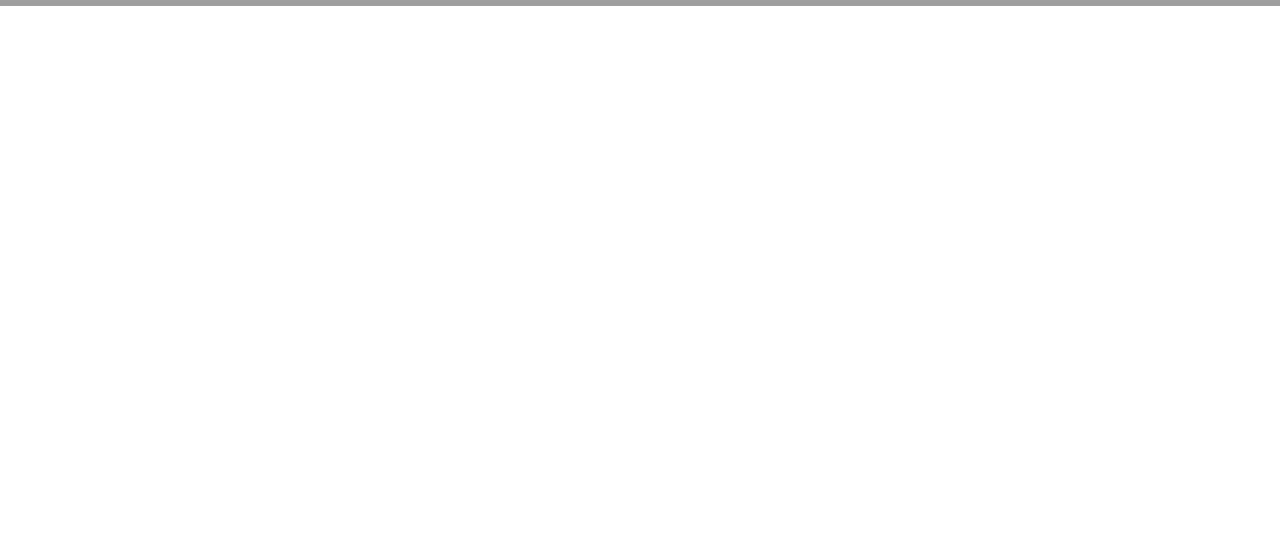
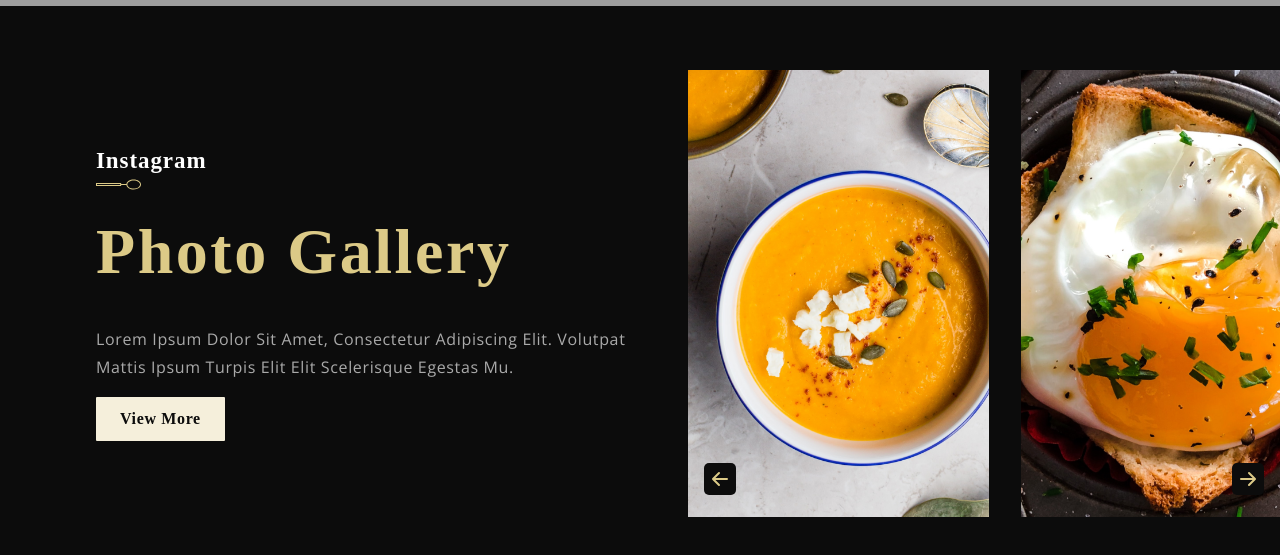
Before and after one commit to a-rayhan/gerich-restaurent, a React (Create React App) app: page / in a window 1280 px wide. Shown: the part 5633-6188 px from the top of the page. Before the commit the page ends 5639 px from the top, so only its background shows below. Built offline with nearby package versions, Linux system fonts and the light colour scheme; grey boxes are pictures that could not be loaded; a web font is replaced by a local one.

Commit message:
Gallery section added

```diff
--- a/src/App.js
+++ b/src/App.js
@@ -13,7 +13,7 @@
     <Chef />
     <Intro />
     <Laurels />
-    {/* <Gallery /> */}
+    <Gallery />
     {/* <FindUs /> */}
     {/* <Footer /> */}
   </div>
--- a/src/container/Gallery/Gallery.css
+++ b/src/container/Gallery/Gallery.css
@@ -0,0 +1,145 @@
+.app__gallery {
+    flex-direction: row;
+
+    background: var(--color-black);
+    padding: 4rem 0 4rem 6rem;
+}
+
+.app__gallery-content {
+    flex: 1;
+    display: flex;
+    justify-content: center;
+    align-items: flex-start;
+    flex-direction: column;
+
+    min-width: 500px;
+    padding-right: 2rem;
+}
+
+.app__gallery-content button {
+    margin-top: 1rem;
+}
+
+.app__gallery-images {
+    flex: 1;
+    display: flex;
+    flex-direction: row;
+    max-width: 50%;
+    position: relative;
+}
+
+.app__gallery-images_container {
+    display: flex;
+    flex-direction: row;
+    width: max-content;
+    overflow-x: scroll;
+    -ms-overflow-style: none;
+    scrollbar-width: none;
+}
+
+.app__gallery-images_container::-webkit-scrollbar {
+    display: none;
+}
+
+.app__gallery-images_card {
+    position: relative;
+    min-width: 301px;
+    height: 447px;
+    margin-right: 2rem;
+}
+
+.gallery__image-icon {
+    position: absolute;
+    color: #fff;
+    font-size: 2rem;
+    opacity: 0;
+    transition: .5s ease;
+    cursor: pointer;
+}
+
+.app__gallery-images_card img {
+    width: 100%;
+    height: 100%;
+    object-fit: cover;
+    opacity: 1;
+    transition: .5s ease;
+}
+
+.app__gallery-images_card:hover img {
+    opacity: .35;
+}
+
+.app__gallery-images_card:hover .gallery__image-icon {
+    opacity: 1;
+}
+
+.app__gallery-images_arrows {
+    width: 100%;
+    display: flex;
+    justify-content: space-between;
+    align-items: center;
+
+    padding: 0 1rem;
+    position: absolute;
+    bottom: 5%;
+}
+
+.gallery__arrow-icon {
+    color: var(--color-golden);
+    font-size: 2rem;
+    cursor: pointer;
+    background: var(--color-black);
+    border-radius: 5px;
+}
+
+.gallery__arrow-icon:hover {
+    color: var(--color-white);
+}
+
+@media screen and (min-width: 2000px) {
+    .app__gallery-content button {
+        margin-top: 2rem;
+    }
+
+    .app__gallery-content {
+        min-width: 1000px;
+        padding-right: 4rem;
+    }
+
+    .app__gallery-images_card {
+        min-width: 400px;
+        height: 547px;
+    }
+}
+
+@media screen and (max-width: 1150px) {
+    .app__gallery {
+        flex-direction: column;
+    }
+
+    .app__gallery-images {
+        max-width: 100%;
+        margin: 5rem 0;
+    }
+}
+
+@media screen and (max-width: 850px) {
+    .app__gallery {
+        padding: 4rem 0 4rem 4rem;
+    }
+}
+
+@media screen and (max-width: 650px) {
+    .app__gallery {
+        padding: 4rem 0 4rem 2rem;
+    }
+
+    .app__gallery-content {
+        min-width: 100%;
+    }
+
+    .app__gallery-images_card {
+        min-width: 240px;
+        height: 320px;
+    }
+}
--- a/src/container/Gallery/Gallery.jsx
+++ b/src/container/Gallery/Gallery.jsx
@@ -1,11 +1,47 @@
 import React from 'react';
+import { BsInstagram, BsArrowLeftShort, BsArrowRightShort } from 'react-icons/bs';
 
+import { SubHeading } from '../../components';
+import { images } from '../../constants';
 import './Gallery.css';
 
-const Gallery = () => (
-  <div>
-    Gallery
-  </div>
-);
+const Gallery = () => {
+  const scrollRef = React.useRef(null);
+
+  const scroll = (direction) => {
+    const { current } = scrollRef;
+
+    if (direction === 'left') {
+      current.scrollLeft -= 300;
+    } else {
+      current.scrollLeft += 300;
+    }
+  };
+
+  return (
+    <div className="app__gallery flex__center">
+      <div className="app__gallery-content">
+        <SubHeading title="Instagram" />
+        <h1 className="headtext__cormorant">Photo Gallery</h1>
+        <p className="p__opensans" style={{ color: '#AAAAAA', marginTop: '2rem' }}>Lorem ipsum dolor sit amet, consectetur adipiscing elit. Volutpat mattis ipsum turpis elit elit scelerisque egestas mu.</p>
+        <button type="button" className="custom__button">View More</button>
+      </div>
+      <div className="app__gallery-images">
+        <div className="app__gallery-images_container" ref={scrollRef}>
+          {[images.gallery01, images.gallery02, images.gallery03, images.gallery04].map((image, index) => (
+            <div className="app__gallery-images_card flex__center" key={`gallery_image-${index + 1}`}>
+              <img src={image} alt="gallery_image" />
+              <BsInstagram className="gallery__image-icon" />
+            </div>
+          ))}
+        </div>
+        <div className="app__gallery-images_arrows">
+          <BsArrowLeftShort className="gallery__arrow-icon" onClick={() => scroll('left')} />
+          <BsArrowRightShort className="gallery__arrow-icon" onClick={() => scroll('right')} />
+        </div>
+      </div>
+    </div>
+  );
+};
 
 export default Gallery;
```
